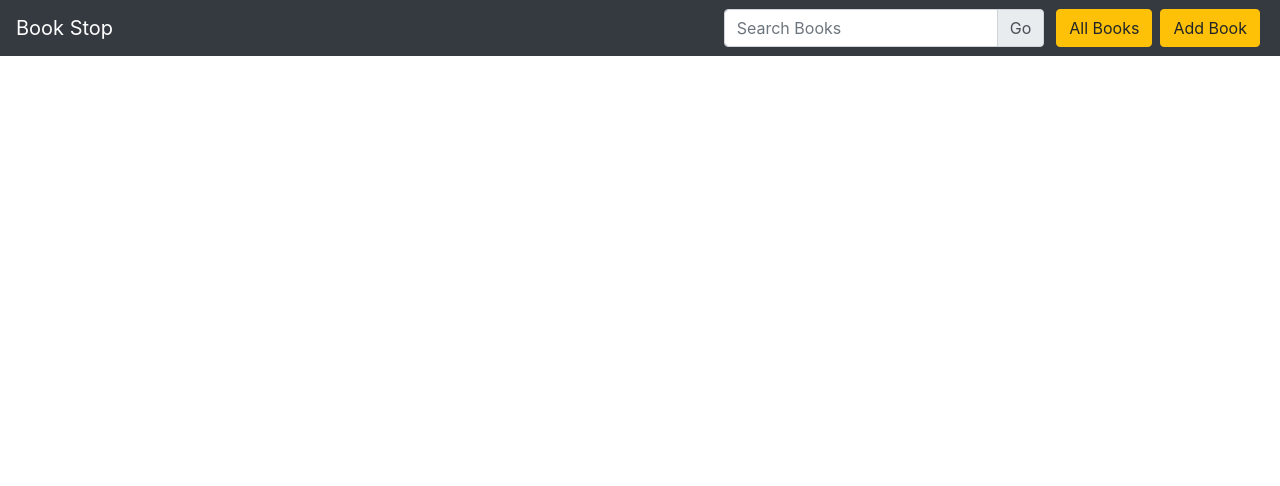
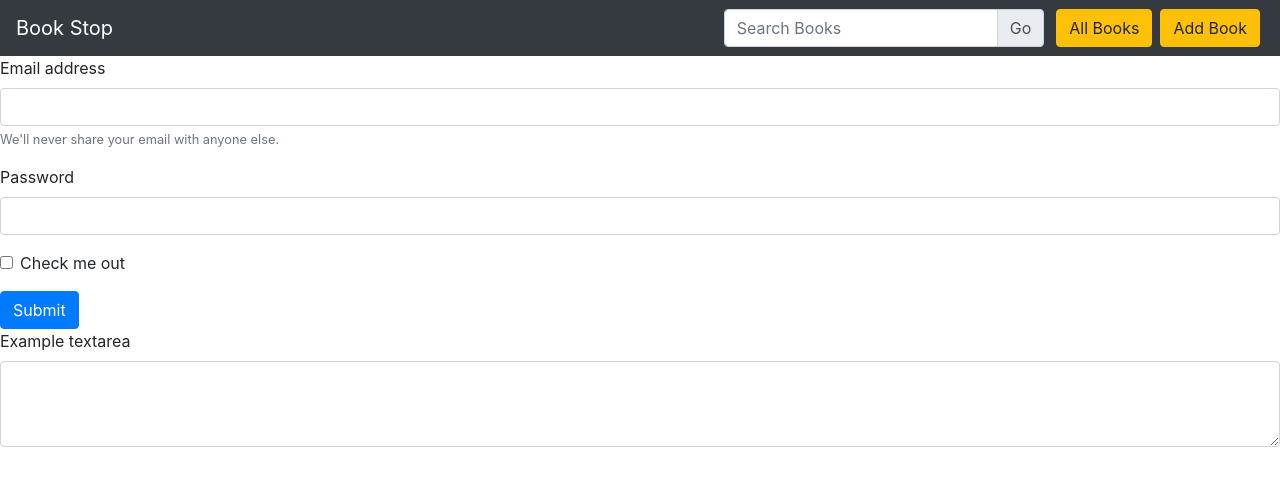
Before and after one commit to seakonn/milestone-three, a Flask app: template templates/addreview.html in a window 1280 px wide. Shown: the top 486 px of the page. Run offline with Flask 2, Linux system fonts and the light colour scheme; the template is opened without the code that fills it, so the values that code supplies are empty; some libraries are stand-ins or nearby versions.

Commit message:
Added basic boostrap form to addreview

```diff
--- a/templates/addreview.html
+++ b/templates/addreview.html
@@ -1,6 +1,24 @@
-{% extends 'index.html' %}
-{% block content %}
+{% extends 'index.html' %} {% block content %}
 
-
+<form>
+    <div class="form-group">
+        <label for="exampleInputEmail1">Email address</label>
+        <input type="email" class="form-control" id="exampleInputEmail1" aria-describedby="emailHelp">
+        <small id="emailHelp" class="form-text text-muted">We'll never share your email with anyone else.</small>
+    </div>
+    <div class="form-group">
+        <label for="exampleInputPassword1">Password</label>
+        <input type="password" class="form-control" id="exampleInputPassword1">
+    </div>
+    <div class="form-group form-check">
+        <input type="checkbox" class="form-check-input" id="exampleCheck1">
+        <label class="form-check-label" for="exampleCheck1">Check me out</label>
+    </div>
+    <button type="submit" class="btn btn-primary">Submit</button>
+    <div class="form-group">
+        <label for="exampleFormControlTextarea1">Example textarea</label>
+        <textarea class="form-control" id="exampleFormControlTextarea1" rows="3"></textarea>
+    </div>
+</form>
 
 {% endblock %}
```
